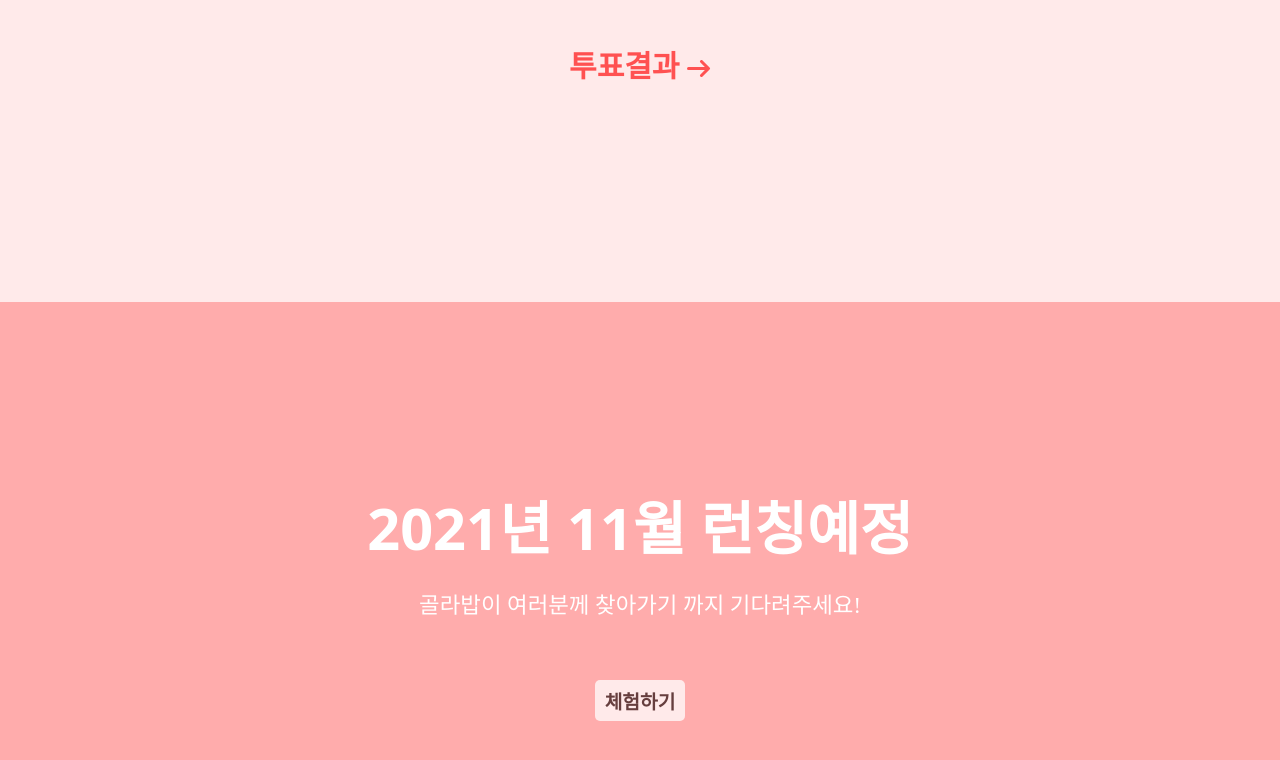
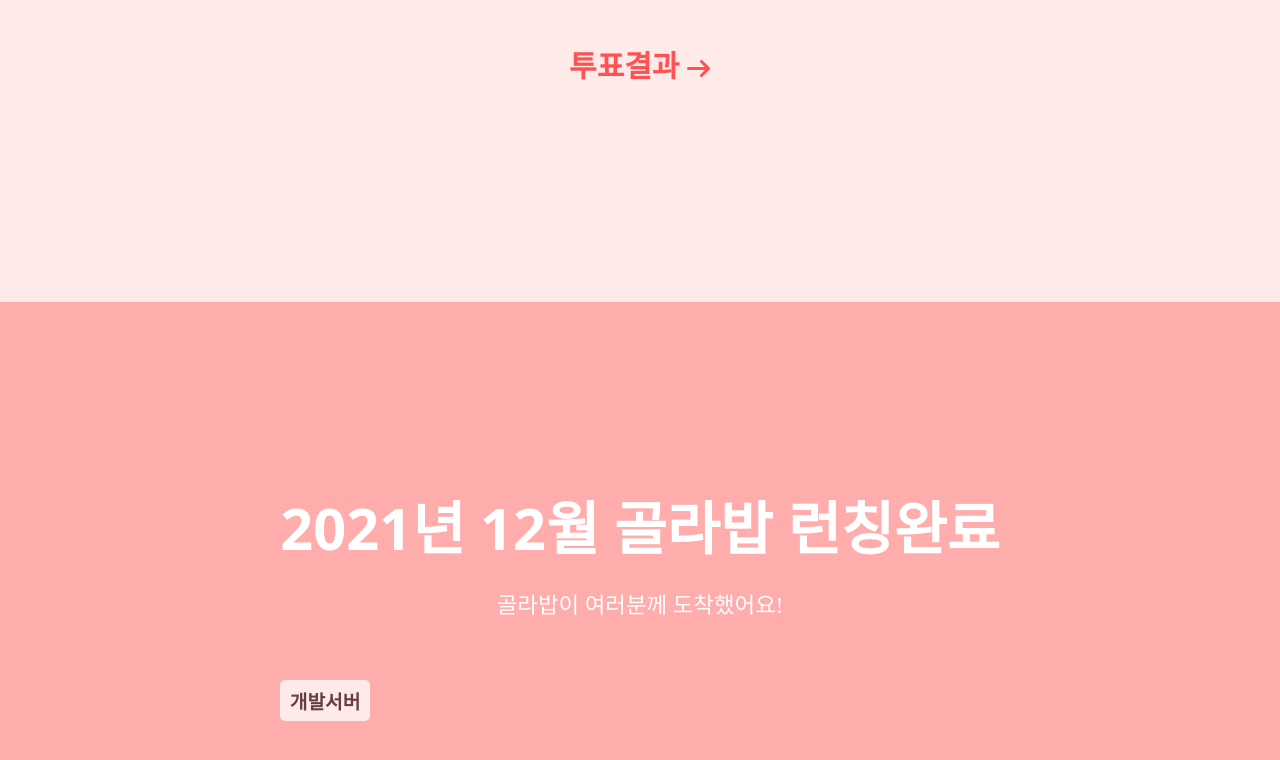
Before and after one commit to Team-Dotori/golabab-promotion, a React (Create React App) app: page / in a window 1280 px wide. Shown: the part 2668-3428 px from the top of the page. Built offline with nearby package versions, Linux system fonts and the light colour scheme.

Commit message:
[UPDATE] change it to text that it was launched

```diff
--- a/src/Contents/Contents5.js
+++ b/src/Contents/Contents5.js
@@ -1,5 +1,5 @@
-import React from 'react';
-import * as S from '../Style/Con5st';
+import React from "react";
+import * as S from "../Style/Con5st";
 
 //react route 사용함 ㅋㅋ
 const Contents5 = () => {
@@ -7,15 +7,11 @@ const Contents5 = () => {
     <>
       <S.Contents5>
         <S.Content>
-                    <S.Ment1>
-                        2021년 11월 런칭예정
-                    </S.Ment1>
-                    <S.Ment2>
-                        골라밥이 여러분께 찾아가기 까지 기다려주세요!
-                    </S.Ment2>
-                    <S.Votebutton type="button" onClick={()=>window.location.href='https://discord.gg/Wt65TuAMpe'}>
-                        체험하기
-                    </S.Votebutton>
+          <S.Ment1>2021년 12월 골라밥 런칭완료</S.Ment1>
+          <S.Ment2>골라밥이 여러분께 도착했어요!</S.Ment2>
+          <a href={process.env.REACT_APP_DEV_SERVER}>
+            <S.Votebutton>개발서버</S.Votebutton>
+          </a>
         </S.Content>
       </S.Contents5>
     </>
```
Lines whose indentation alone changed are shown as unchanged.
